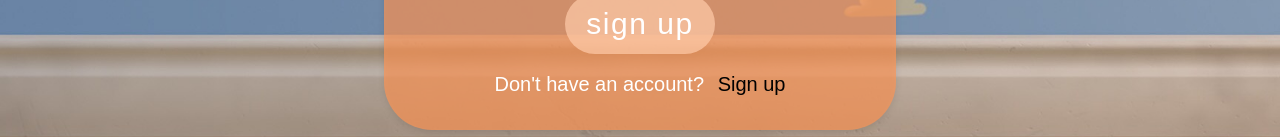
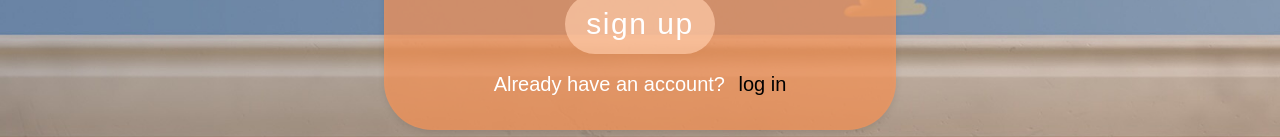
Before and after one commit to namprungs/eduscape, a Next.js app: page /signup in a window 1280 px wide. Shown: the part 503-640 px from the top of the page. Built offline with nearby package versions, Linux system fonts and the light colour scheme; a web font is replaced by a local one.

Commit message:
add padding in login signup page

```diff
--- a/src/app/login/page.tsx
+++ b/src/app/login/page.tsx
@@ -3,7 +3,7 @@
 
 export default function Login() {
   return (
-    <div className="flex flex-col w-full items-center justify-center h-screen">
+    <div className="flex flex-col w-full items-center justify-center h-screen p-4">
       <div className="bg-[#9DE0F1]/70 rounded-[48px] p-8 w-full max-w-lg drop-shadow-md">
         <h2 className="text-6xl md:text-5xl text-black text-center mb-6">
           log in
--- a/src/app/signup/page.tsx
+++ b/src/app/signup/page.tsx
@@ -3,7 +3,7 @@
 
 export default function Login() {
   return (
-    <div className="flex flex-col w-full items-center justify-center h-screen">
+    <div className="flex flex-col w-full items-center justify-center h-screen p-4">
       <div className="bg-[#FB9556]/70 rounded-[48px] p-8 w-full max-w-lg drop-shadow-md">
         <h2 className="text-6xl md:text-5xl text-black text-center mb-6">
           sign up
@@ -21,7 +21,7 @@
           </div>
           <div>
             <div className="px-4 text-4xl md:text-4xl text-black">
-            password
+              password
             </div>
             <input
               type="password"
@@ -37,9 +37,9 @@
         </div>
 
         <p className="text-center text-white text-lg md:text-xl ">
-          Don&apos;t have an account?{" "}
+          Already have an account?{" "}
           <Link href="/signup" className="ml-2 text-black hover:underline">
-            Sign up
+            log in
           </Link>
         </p>
       </div>
```
